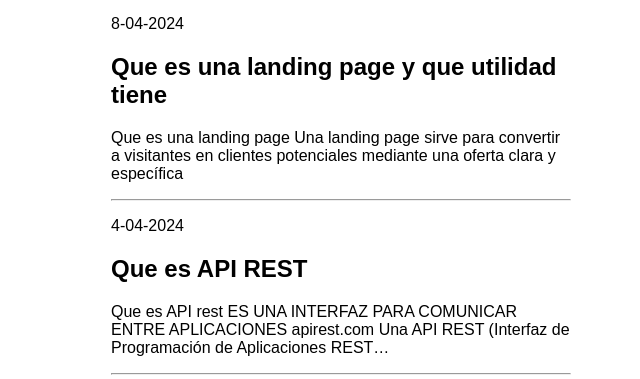
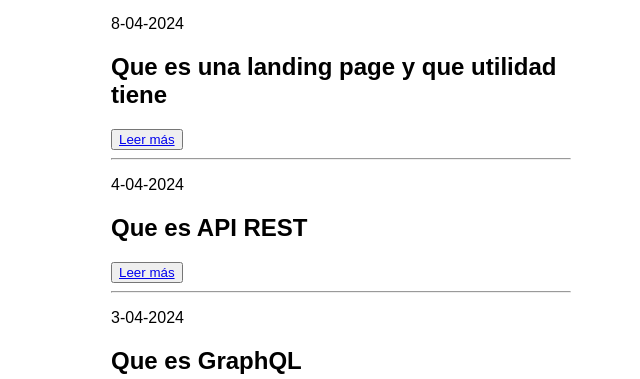
Before and after one commit to cristianvpe/mi-primer-blog-gatsby, a Gatsby site: page /blog in a window 1280 px wide. Shown: the part 421-800 px from the top of the page, without its empty margins (319-959 px from the left). Built offline with nearby package versions, Linux system fonts and the light colour scheme; Gatsby itself is replaced by a stand-in of ours.

Commit message:
agrego parte 6

```diff
--- a/src/pages/blog/index.js
+++ b/src/pages/blog/index.js
@@ -1,5 +1,5 @@
 import * as React from 'react'
-import { graphql } from 'gatsby'
+import { graphql, Link } from 'gatsby'
 import Layout from '../../components/layout'
 import Seo from '../../components/seo'
 
@@ -10,8 +10,9 @@ query {
     frontmatter {
       title
       date
+      slug
     }
-    excerpt
+    id
   }
 }
 }
@@ -27,7 +28,9 @@ const Blog = ({data}) => {
         <div>
         <p>{node.frontmatter.date}</p>
         <h2>{node.frontmatter.title}</h2>
-        <p>{node.excerpt}</p>
+        <button>
+            <Link to={`/blog/${node.frontmatter.slug}`}> Leer más</Link>
+          </button>
         <hr/>
 
            </div>
```
